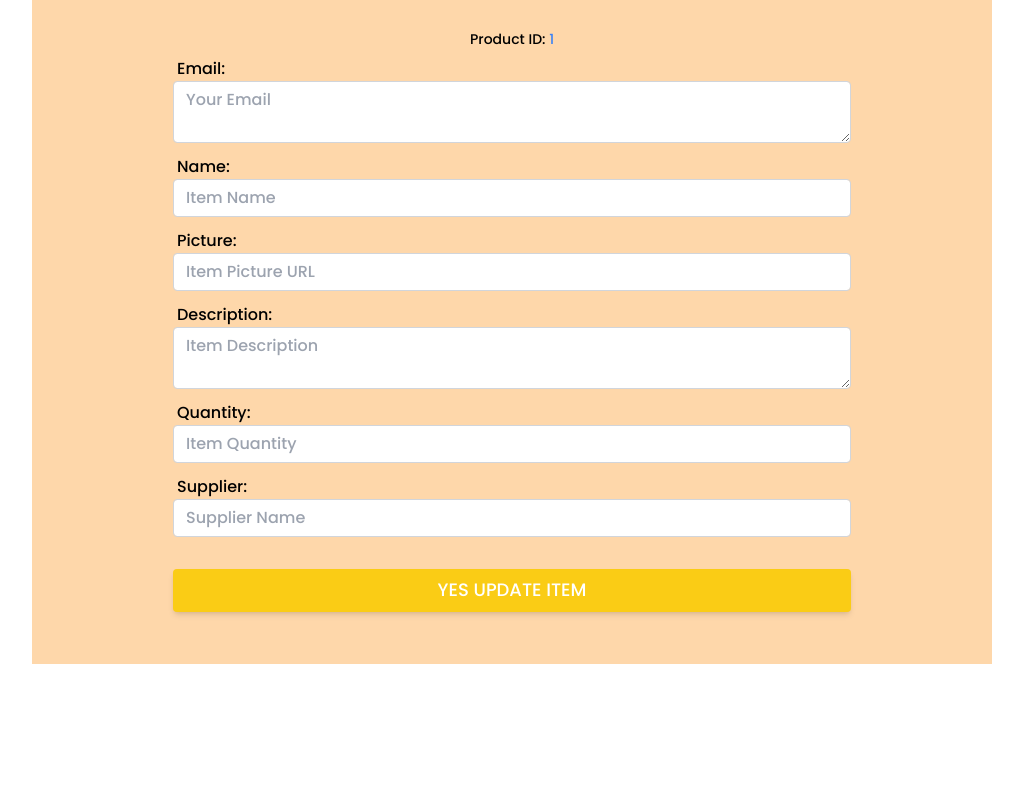
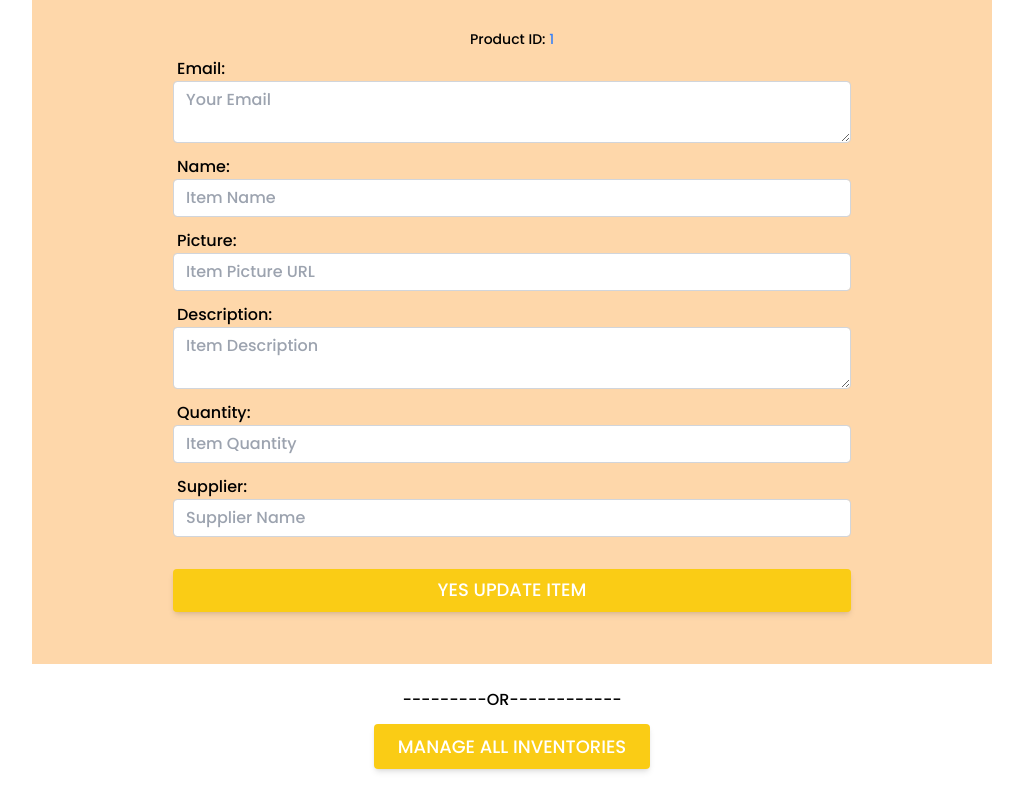
Before and after one commit to rahad2694/warehouse-management-client-side, a React (Create React App) app: page /updateinventory/1 in a window 1280 px wide. Shown: the part 579-1379 px from the top of the page, without its empty margins (128-1151 px from the left). Before the commit the page ends 1243 px from the top, so only its background shows below. Built offline with nearby package versions, Linux system fonts and the light colour scheme; no server answers; a web font is replaced by a local one; what tw-elements would draw is missing.

Commit message:
Manage all inventories button added

```diff
--- a/src/components/UpdateInventory/UpdateInventory.js
+++ b/src/components/UpdateInventory/UpdateInventory.js
@@ -3,7 +3,7 @@ import React, { useEffect, useState } from 'react';
 import { useAuthState } from 'react-firebase-hooks/auth';
 import { useForm } from "react-hook-form";
 import toast from 'react-hot-toast';
-import { useParams } from 'react-router-dom';
+import { Link, useParams } from 'react-router-dom';
 import auth from '../../firebase.init';
 const axios = require('axios').default;
 
@@ -74,7 +74,7 @@ const UpdateInventory = () => {
         <div>
             <div className='mr-10'>
                 <div className='flex justify-end'>
-                    <button onClick={quantityUpdate} className='fixed mt-32 mr-3 lg:mr-20 p-4 bg-transparent border-2 rounded-lg shadow-md'><span className='text-xl font-bold'>{itemQuantity}</span><br/><span className='hover:text-red-500'>Delivered</span></button>
+                    <button onClick={quantityUpdate} className='fixed mt-32 mr-3 lg:mr-20 p-4 bg-transparent border-2 rounded-lg shadow-md'><span className='text-xl font-bold'>{itemQuantity}</span><br /><span className='hover:text-red-500'>Delivered</span></button>
                 </div>
             </div>
             <div className='flex ml-1 justify-center align-middle my-5'>
@@ -119,6 +119,10 @@ const UpdateInventory = () => {
                     <input className="w-full px-6 py-2.5 bg-yellow-400 text-white font-medium text-lg leading-tight uppercase rounded shadow-md hover:bg-green-400 hover:shadow-lg focus:bg-yellow-400 focus:shadow-lg focus:outline-none focus:ring-0 active:bg-green-400 active:shadow-lg transition duration-150 ease-in-out mt-5 cursor-pointer" type="submit" value="Yes Update Item" />
                 </form>
             </div>
+            <h1 className='my-6'>---------OR------------</h1>
+            <div className='mb-10'>
+                <Link className='px-6 py-2.5 bg-yellow-400 text-white font-medium text-lg leading-tight uppercase rounded shadow-md hover:bg-green-400 hover:shadow-lg focus:bg-yellow-400 focus:shadow-lg focus:outline-none focus:ring-0 active:bg-green-400 active:shadow-lg transition duration-150 ease-in-out mt-5 cursor-pointer' to="/manageinventory">Manage All Inventories</Link>
+            </div>
         </div>
     );
 };
```
